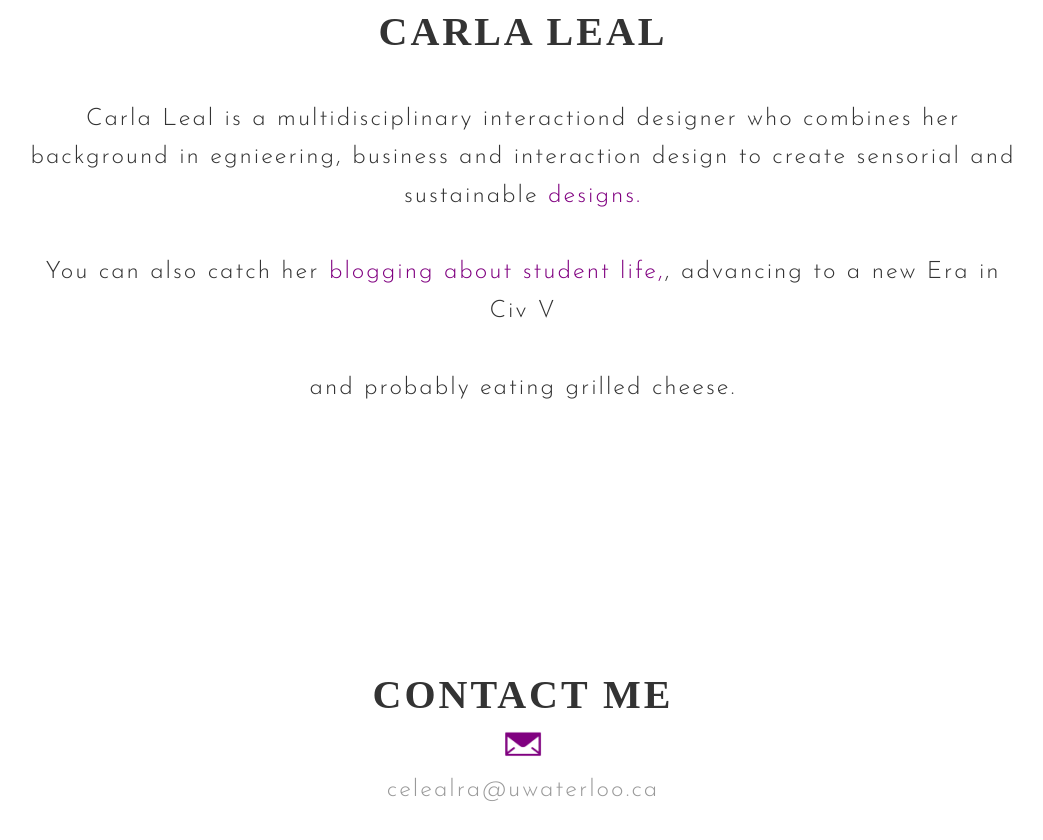
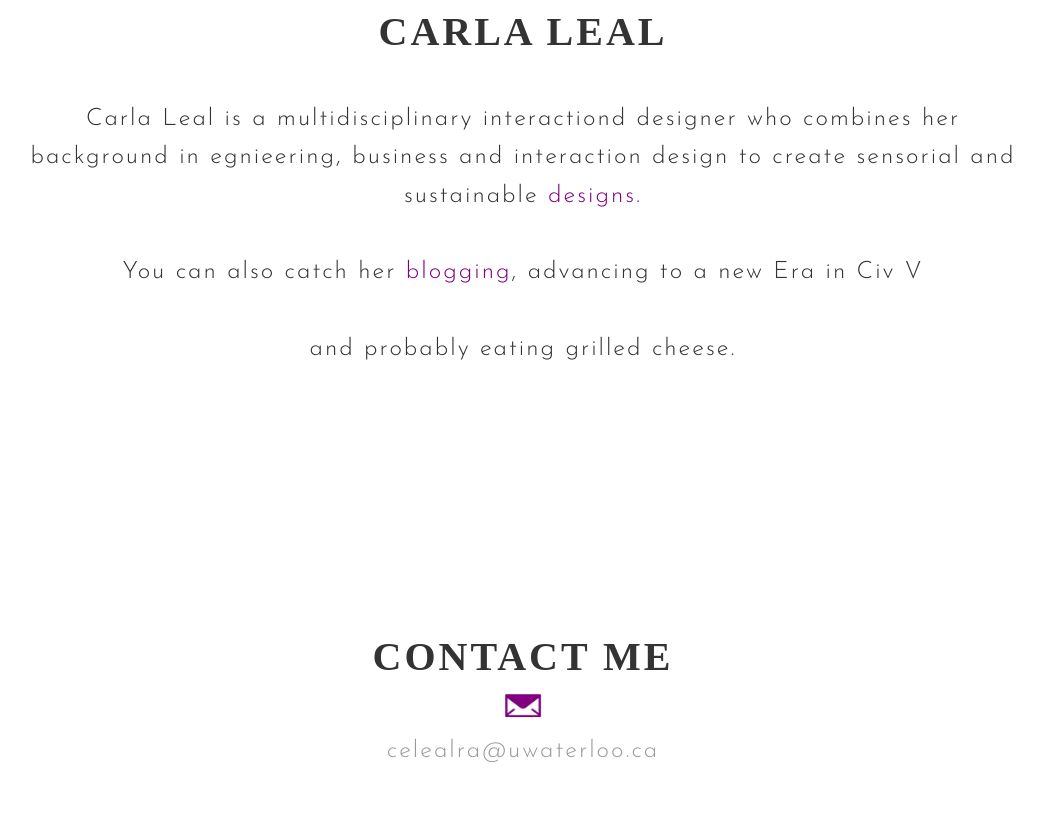
Before and after one commit to carlaesperanza/carlaesperanza.github.io, a Jekyll site: the page built from index.html, in a window 1280 px wide and 900 px high, scrolled down 1374 px. Shown: the top 840 px of the window, without its empty margins (117-1160 px from the left). Built offline with Jekyll 4.4.1, drawn with Linux system fonts in a browser that asks for light colours; some web fonts are replaced.

Commit message:
Update index.html

```diff
--- a/index.html
+++ b/index.html
@@ -150,7 +150,7 @@ clients:
         sensorial and sustainable <a href="http://carlalealramos.com/portfolio.html">designs.</a>
       <br>
       <br>
-        You can also catch her <a href="http://successobsess.tumblr.com">blogging about student life,</a>, advancing to a new Era in Civ V
+        You can also catch her <a href="http://successobsess.tumblr.com">blogging</a>, advancing to a new Era in Civ V
         <br>
         <br>
         and probably eating grilled cheese. </p>
```
